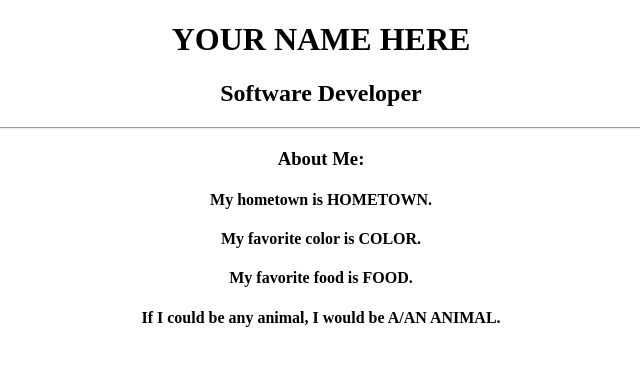
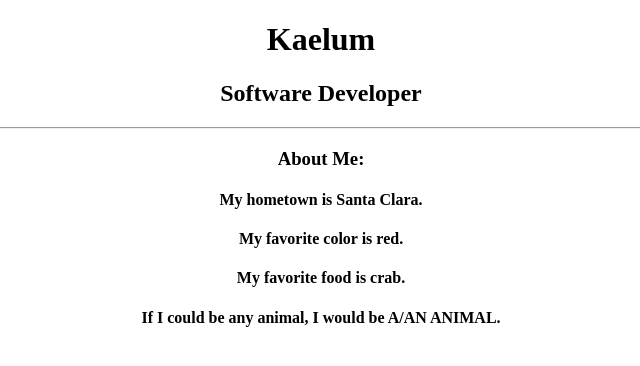
Before and after one commit to ProjectileWaterfowl/aaaaa, a plain HTML site: page index.html in a window 1280 px wide. Shown: the whole page, without its empty margins (319-959 px from the left). Drawn offline with Linux system fonts and the light colour scheme.

Commit message:
Update index.html

```diff
--- a/index.html
+++ b/index.html
@@ -7,13 +7,13 @@
 		  </head>
 		  <body>
 			<div align="center">
-				<h1>YOUR NAME HERE</h1>
+				<h1>Kaelum</h1>
 				<h2>Software Developer</h2>
 				<hr>
 				<h3>About Me:</h3>
-					<h4>My hometown is HOMETOWN.</h4>
-					<h4>My favorite color is COLOR.</h4>
-					<h4>My favorite food is FOOD.</h4>
+					<h4>My hometown is Santa Clara.</h4>
+					<h4>My favorite color is red.</h4>
+					<h4>My favorite food is crab.</h4>
 					<h4>If I could be any animal, I would be A/AN ANIMAL.</h4>
 			</div>
 		  </body>
```
